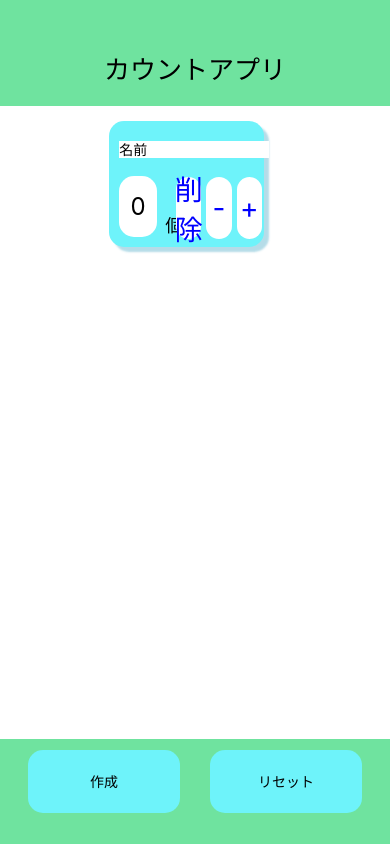
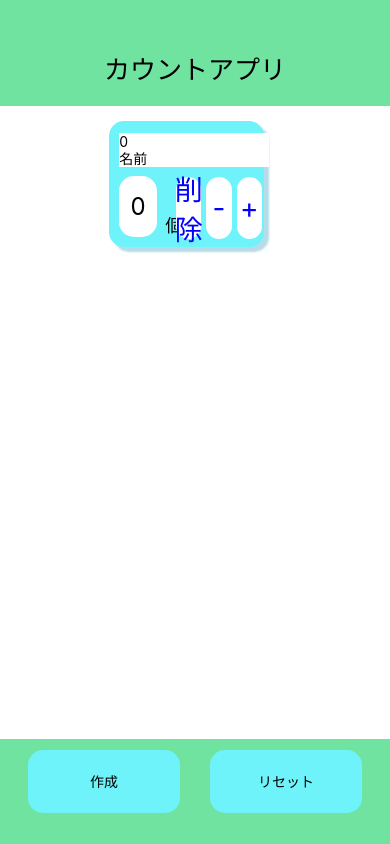
Before and after one commit to illionillion/multiCountApp, a React Native app: screen / in a window 390 px wide. Built offline with nearby package versions, Linux system fonts and the light colour scheme.

Commit message:
割り振ったnumのコンポーネントは消えたがうまくできていない

```diff
--- a/components/Counter.tsx
+++ b/components/Counter.tsx
@@ -24,7 +24,7 @@ const Counter = ({props}:any):JSX.Element => {
 
     return (
         <View style = {styles.counterContainer}>
-            <CounterName/>
+            <CounterName num = {no}/>
             <CounterMain props={{count, Minus, Plus, Remove, Change, no}}/>
         </View>
     )
--- a/components/CounterName.tsx
+++ b/components/CounterName.tsx
@@ -1,10 +1,11 @@
-import { StyleSheet, View, TextInput, } from "react-native";
+import { StyleSheet, View, TextInput, Text } from "react-native";
 
-const CounterName = ():JSX.Element => {
+const CounterName = ({num}:any):JSX.Element => {
 
     return (
         <View style = {styles.counterNameContainer}>
             <View style  = {styles.counterName}>
+                <Text>{num}</Text>
                 <TextInput placeholder = "名前"/>
             </View>
         </View>
```
